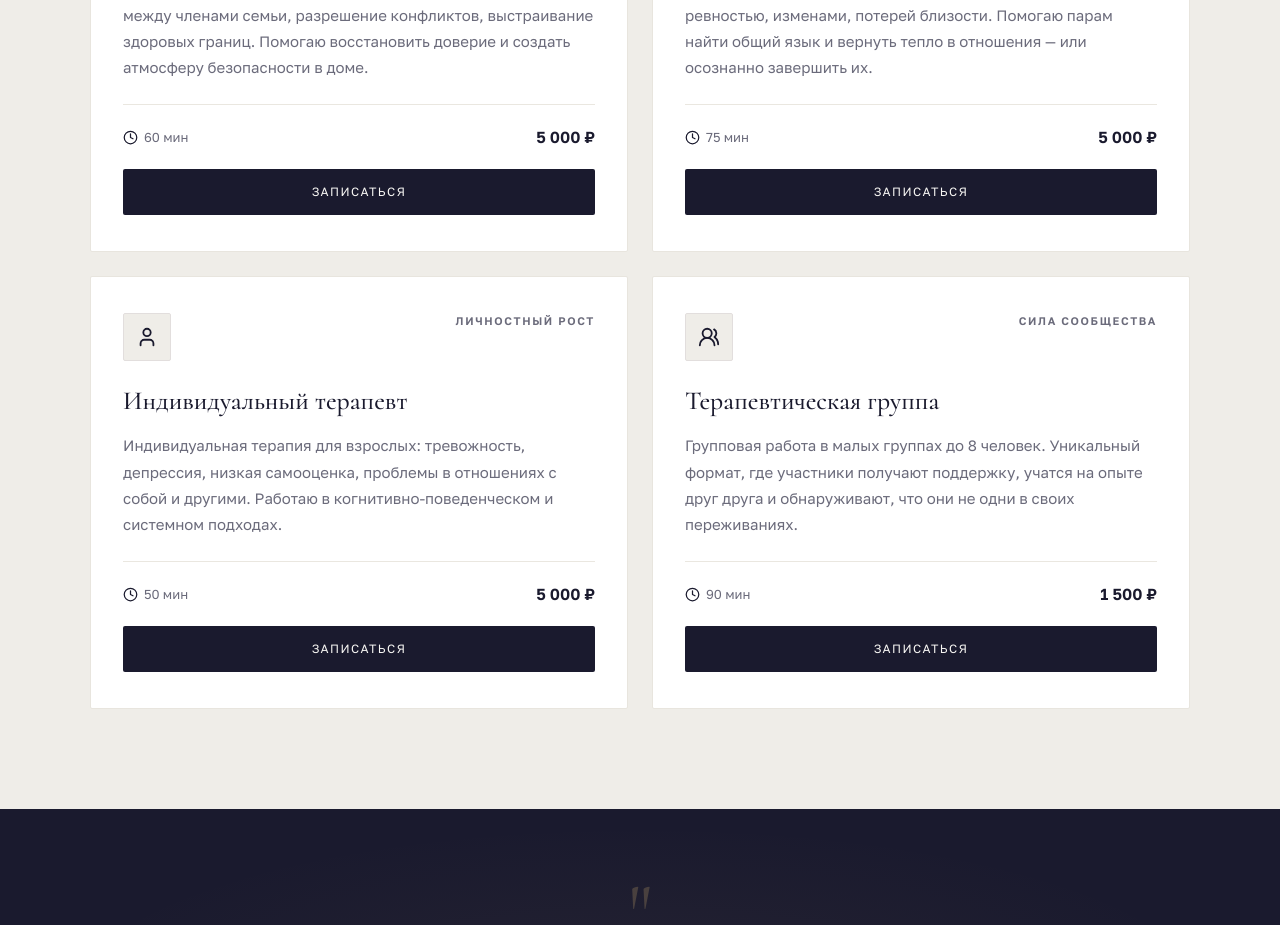
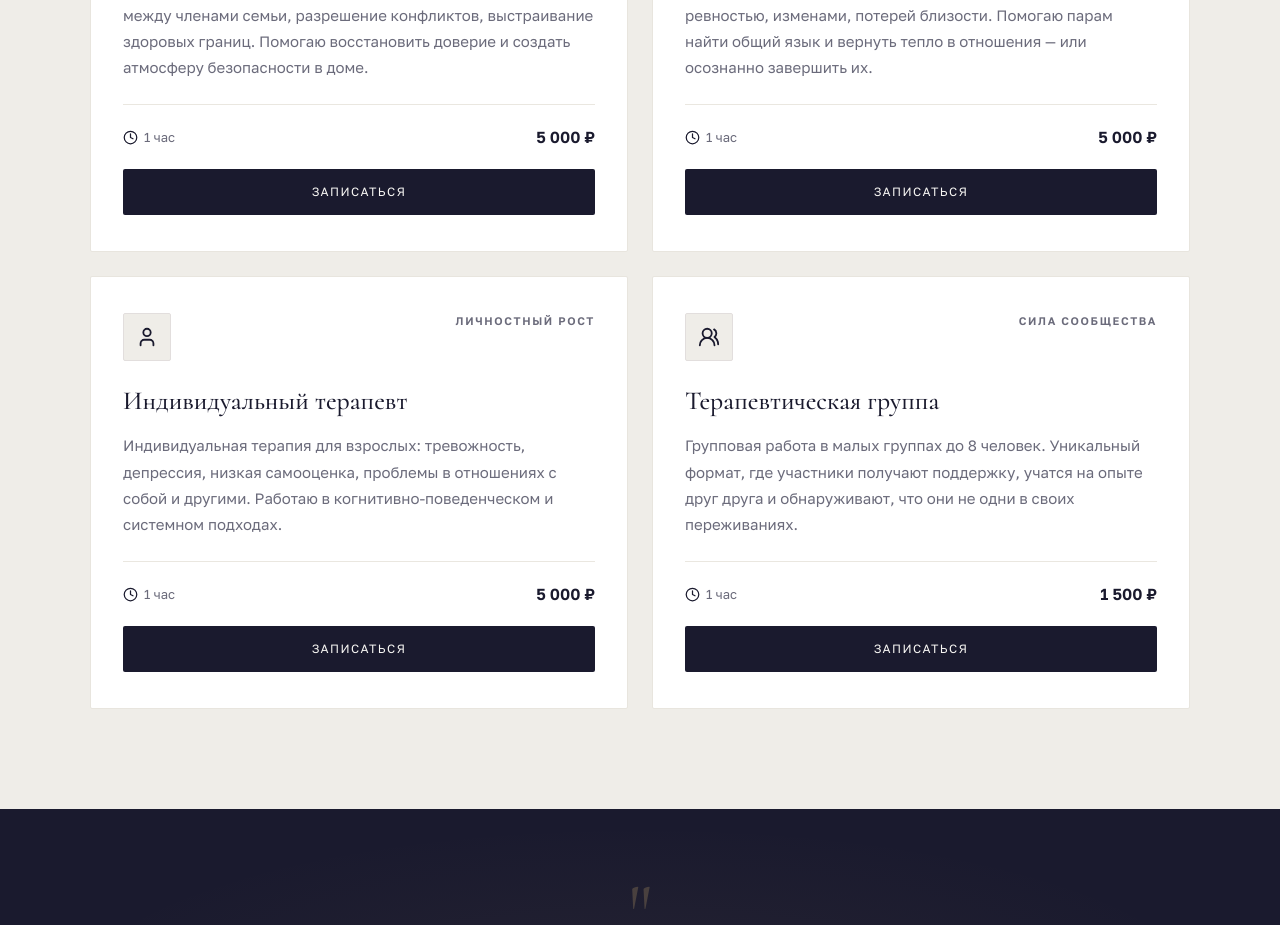
Before and after one commit to pr-poehali-dev/family-psychologist-website, a React (Vite) app: page / in a window 1280 px wide. Shown: the part 2200-3125 px from the top of the page. Built offline with nearby package versions, Linux system fonts and the light colour scheme.

Commit message:
Увеличение времени работы до часа

```diff
--- a/src/pages/Index.tsx
+++ b/src/pages/Index.tsx
@@ -11,7 +11,7 @@ const services = [
     subtitle: "Гармония в семье",
     description:
       "Работа с семьёй как системой: улучшение взаимопонимания между членами семьи, разрешение конфликтов, выстраивание здоровых границ. Помогаю восстановить доверие и создать атмосферу безопасности в доме.",
-    duration: "60 мин",
+    duration: "1 час",
     price: "5 000 ₽",
   },
   {
@@ -20,7 +20,7 @@ const services = [
     subtitle: "Крепкий союз",
     description:
       "Консультации для пар: работа с кризисами в отношениях, ревностью, изменами, потерей близости. Помогаю парам найти общий язык и вернуть тепло в отношения — или осознанно завершить их.",
-    duration: "75 мин",
+    duration: "1 час",
     price: "5 000 ₽",
   },
   {
@@ -29,7 +29,7 @@ const services = [
     subtitle: "Личностный рост",
     description:
       "Индивидуальная терапия для взрослых: тревожность, депрессия, низкая самооценка, проблемы в отношениях с собой и другими. Работаю в когнитивно-поведенческом и системном подходах.",
-    duration: "50 мин",
+    duration: "1 час",
     price: "5 000 ₽",
   },
   {
@@ -38,7 +38,7 @@ const services = [
     subtitle: "Сила сообщества",
     description:
       "Групповая работа в малых группах до 8 человек. Уникальный формат, где участники получают поддержку, учатся на опыте друг друга и обнаруживают, что они не одни в своих переживаниях.",
-    duration: "90 мин",
+    duration: "1 час",
     price: "1 500 ₽",
   },
 ];
```
